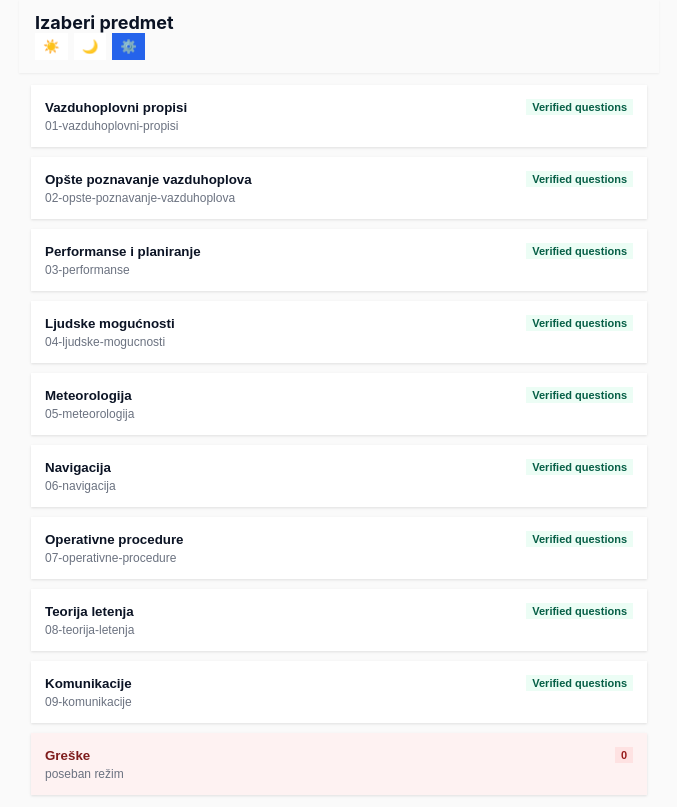
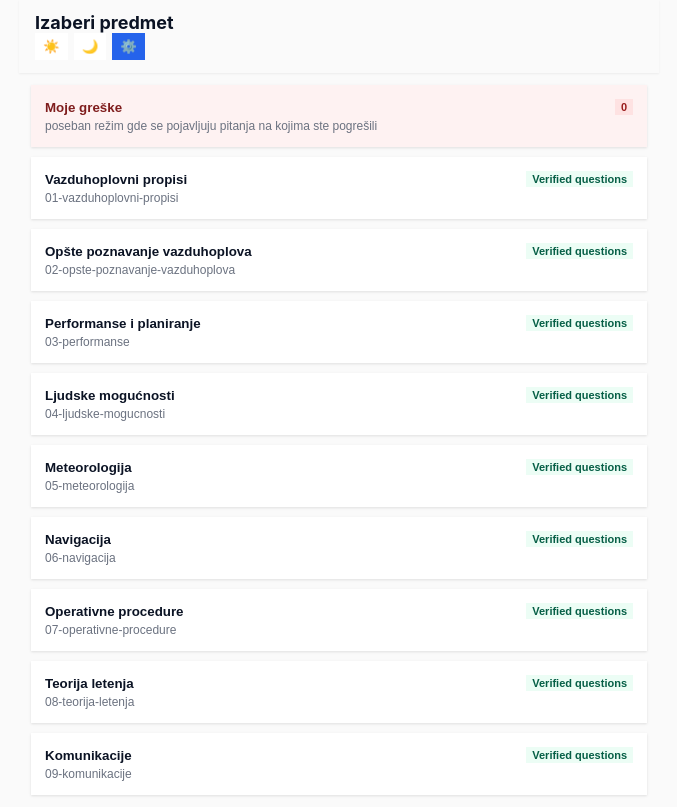
Before and after one commit to pshox/ppl2025, a Svelte app: page / in a window 1280 px wide. Shown: the whole page, without its empty margins (301-978 px from the left). Built offline with nearby package versions, Linux system fonts and the light colour scheme.

Commit message:
Reorder errors section

```diff
--- a/src/components/SubjectSelect.svelte
+++ b/src/components/SubjectSelect.svelte
@@ -48,6 +48,13 @@
   </header>
   <main>
     <div class="grid">
+      <button class="tile tile-errors" on:click={() => goTo('__errors__')}>
+        <div class="titleRow">
+          <div class="title">Moje greške</div>
+          <span class="badge badge-error" aria-label="Greške" title="Pitanja na kojima ste pogrešili">{errorsCount}</span>
+        </div>
+        <div class="id">poseban režim gde se pojavljuju pitanja na kojima ste pogrešili</div>
+      </button>
       {#each subjects as s}
         <button class="tile" on:click={() => goTo(s.id)}>
           <div class="titleRow">
@@ -59,13 +66,6 @@
           <div class="id">{s.id}</div>
         </button>
       {/each}
-      <button class="tile tile-errors" on:click={() => goTo('__errors__')}>
-        <div class="titleRow">
-          <div class="title">Greške</div>
-          <span class="badge badge-error" aria-label="Greške" title="Pitanja na kojima ste pogrešili">{errorsCount}</span>
-        </div>
-        <div class="id">poseban režim</div>
-      </button>
     </div>
   </main>
 </div>
```
